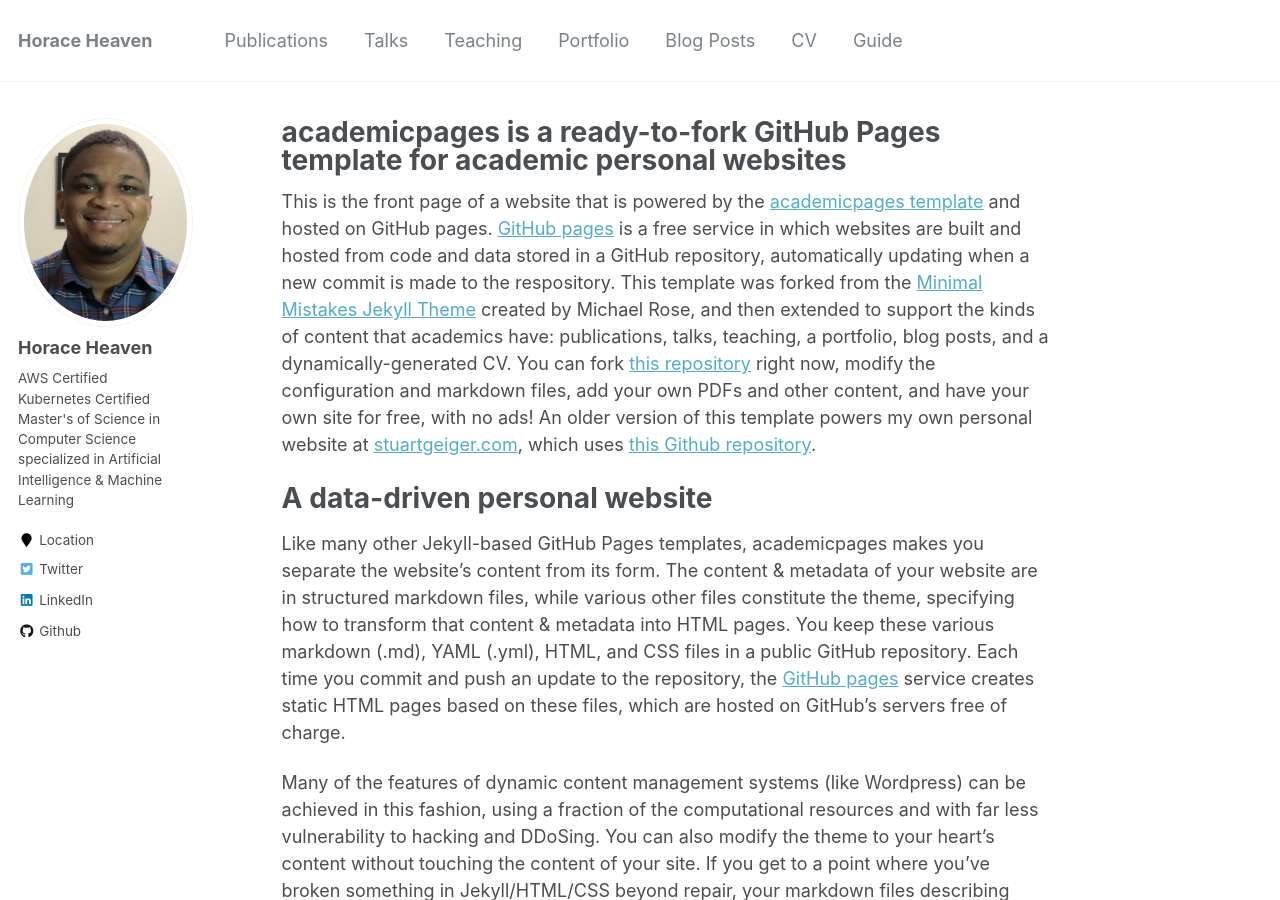
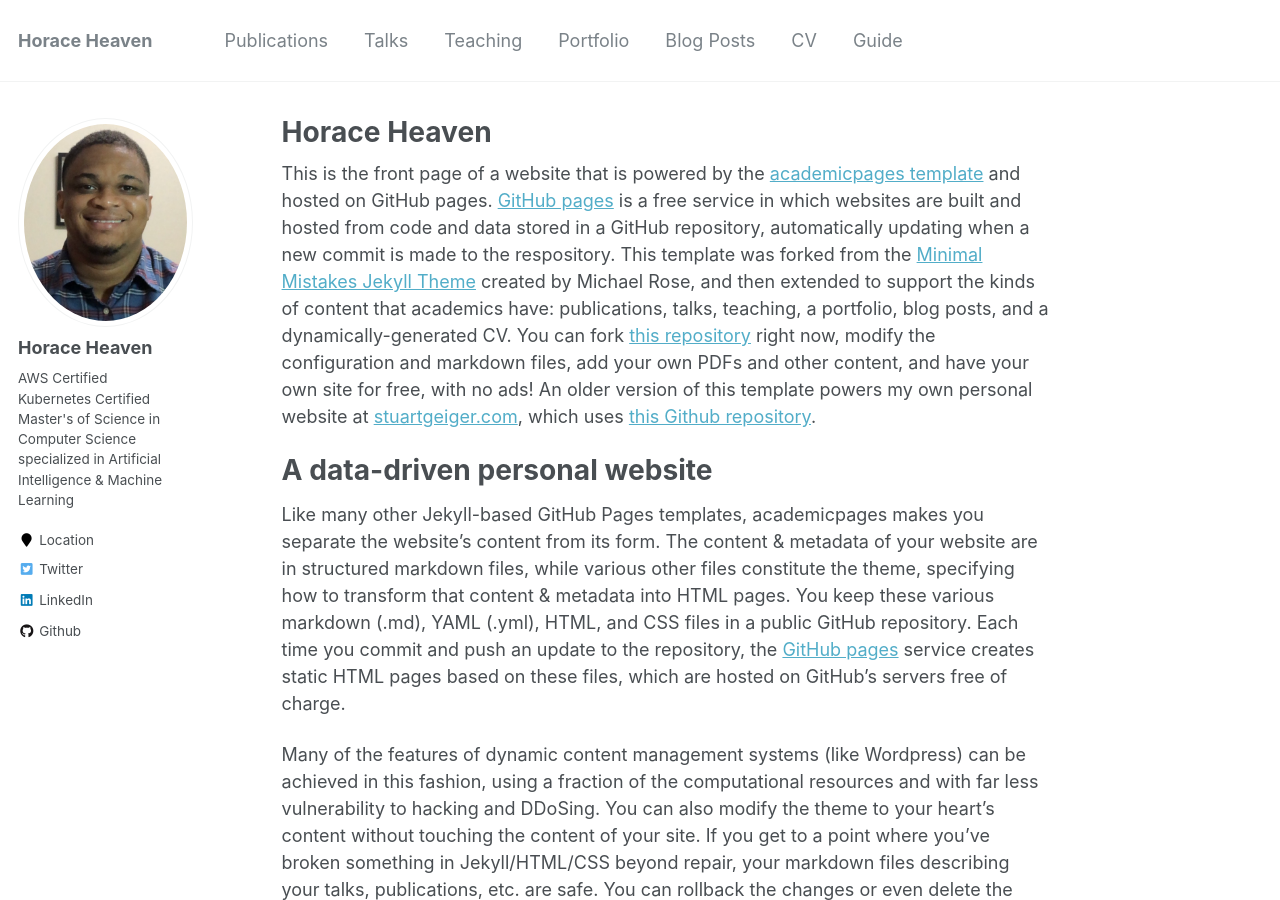
Before and after one commit to horaceheaven/horaceheaven.github.io, a Jekyll site: the page built from _pages/about.md, in a window 1280 px wide and 900 px high. Built offline with Jekyll 4.4.1, drawn with Linux system fonts in a browser that asks for light colours.

Commit message:
clean up

```diff
--- a/_pages/about.md
+++ b/_pages/about.md
@@ -1,6 +1,6 @@
 ---
 permalink: /
-title: "academicpages is a ready-to-fork GitHub Pages template for academic personal websites"
+title: "Horace Heaven"
 excerpt: "About me"
 author_profile: true
 redirect_from:
```
